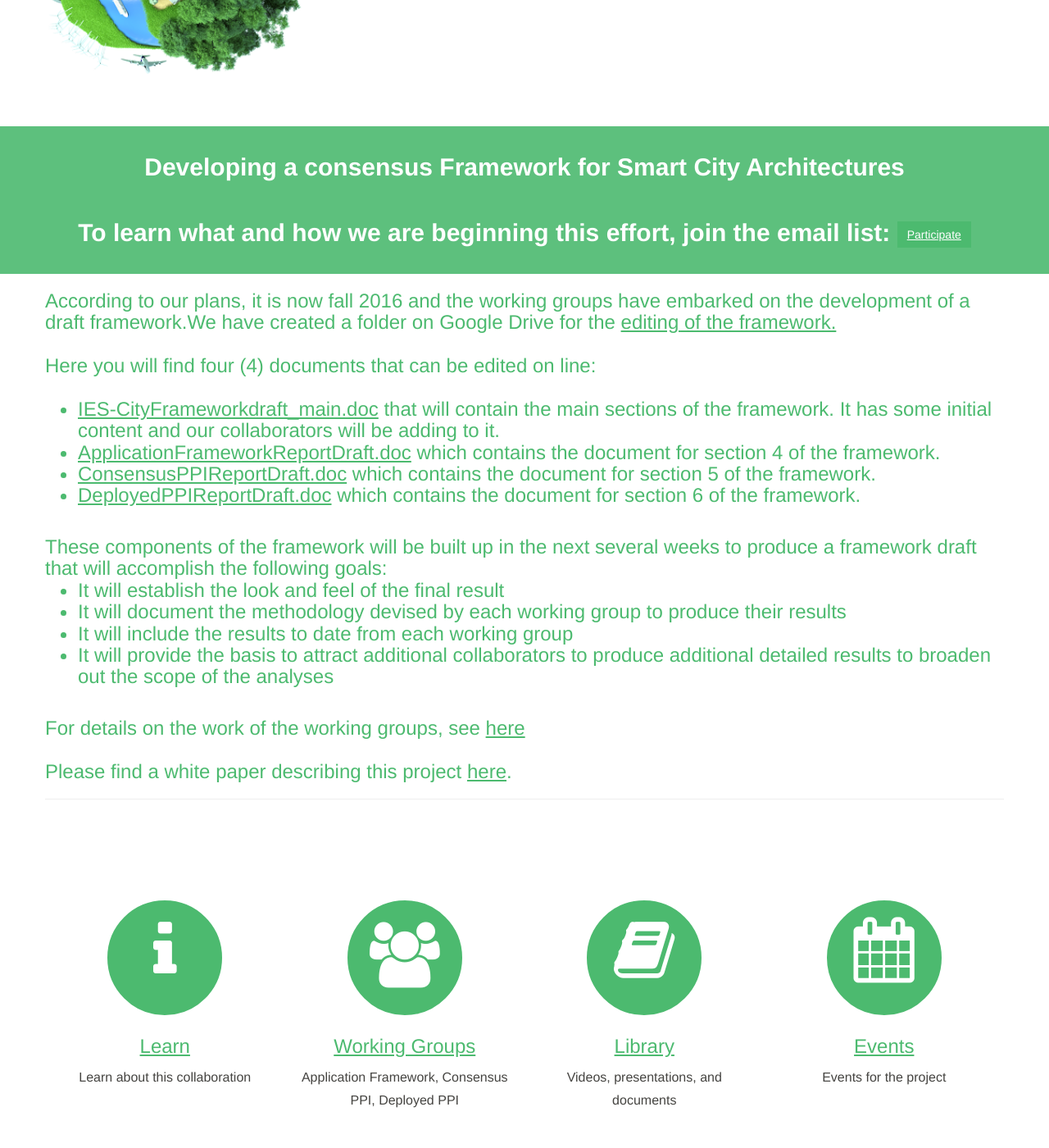
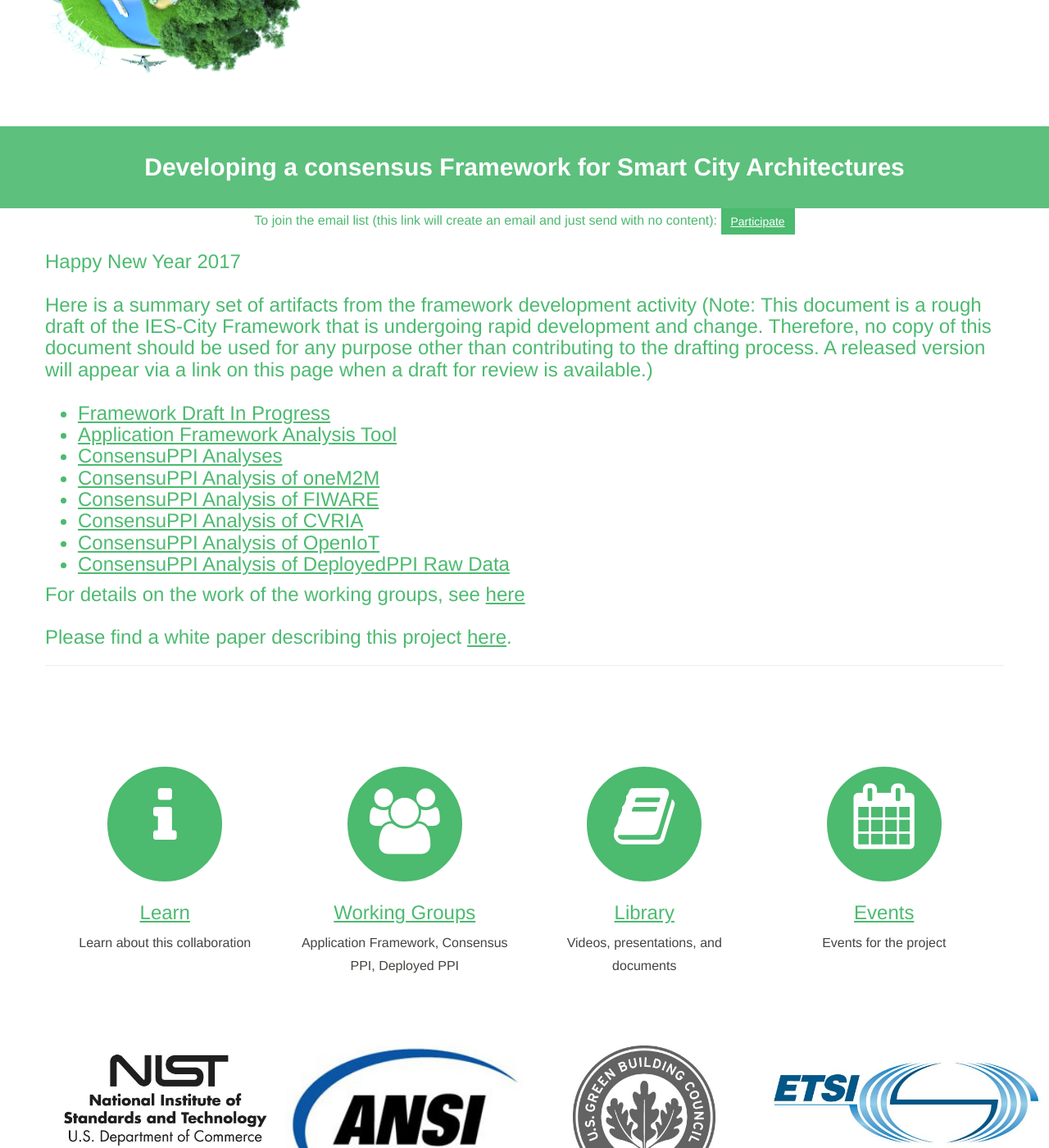
Before and after one commit to usnistgov/smartcitiesarchitecture, a Jekyll site: the page built from index.html, in a window 1280 px wide and 1400 px high, scrolled down 543 px. Shown: the whole window at 82% size. Built offline with Jekyll 4.4.1, drawn with Linux system fonts in a browser that asks for light colours.

Commit message:
added new index page for new year

```diff
--- a/index.html
+++ b/index.html
@@ -14,33 +14,28 @@
 	</div>
 			<!--<h1 style="color:black;">International Technical Working Group on IoT-Enabled Smart City Framework</h1>
     <img class="logo" src="{{ site.baseurl }}/assets/smartcitiesarchitecture.png" alt="SmartCities Architectures">-->
-			<h2>Developing a consensus Framework for Smart City Architectures<br/>
-			To learn what and how we are beginning this effort, join the email list: <a href="mailto:smartcitiesarchitecture-join@nist.gov?subject=subscribe&#038;" class="btn btn-primary">Participate</a></h2>
+			<h2>Developing a consensus Framework for Smart City Architectures<br/></h2>
+			To join the email list (this link will create an email and just send with no content): <a href="mailto:smartcitiesarchitecture-join@nist.gov?subject=subscribe&#038;" class="btn btn-primary">Participate</a>
 
 <section class="home" id="#home-news">
 	<div class="section-container">
 		<div class="section-content">
 			<!-- NEWS Banner insert -->
 			<h3 style="text-align:left">
+			Happy New Year 2017 <br/><br/>
 
-			According to our plans, it is now fall 2016 and the working groups have embarked on the development of a draft framework.We have created a folder on Google Drive for the <a href="https://drive.google.com/open?id=0B6QwLIYJjhJqbVQ2bVdLa2k0VWc">editing of the framework.</a><br/>
-			<br/>
-			Here you will find four (4) documents that can be edited on line: <br/><br/>
+			Here is a summary set of artifacts from the framework development activity (Note: This document is a rough draft of the IES-City Framework that is undergoing rapid development and change. Therefore, no copy of this document should be used for any purpose other than contributing to the drafting process. A released version will appear via a link on this page when a draft for review is available.)
+			<br/><br/>
 			<ul>
-			<li><a href="https://drive.google.com/open?id=14H6UZx809ZBIIWPak3AEHUeIn7mL_d60Zuh8xd2Gt1c">IES-CityFrameworkdraft_main.doc</a> that will contain the main sections of the framework. It has some initial content and our collaborators will be adding to it.</li>
-			<li><a href="https://drive.google.com/open?id=1dySwJJ0qqBq5fcs4il8Uc61e4yKKHfnllJO1FqkJV8M">ApplicationFrameworkReportDraft.doc</a> which contains the document for section 4 of the framework.</li>
-			<li><a href="https://drive.google.com/open?id=1b9NWjsfypOB-wo-fomvjKD9-kgZ72EEffyVFbO9OED4">ConsensusPPIReportDraft.doc</a> which contains the document for section 5 of the framework.</li>
-			<li><a href="https://drive.google.com/open?id=1MHReUVkjRj_0JUqKWoYEizNRQ49rLjzs_L44BGaMh30">DeployedPPIReportDraft.doc</a> which contains the document for section 6 of the framework.</li>
+			<li><a href="https://s3.amazonaws.com/nist-sgcps/smartcityframework/ies-city_framework/IES-CityFrameworkdraft.docx">Framework Draft In Progress</a></li>
+			<li><a href="https://s3.amazonaws.com/nist-sgcps/smartcityframework/ies-city_framework/TechnicalArtifacts/ApplicationFramework_BreadthAssessmentTool.xlsm">Application Framework Analysis Tool</a></li>
+			<li><a href="https://s3.amazonaws.com/nist-sgcps/smartcityframework/ies-city_framework/TechnicalArtifacts/ConsensuPPIAnalysis_Comparison.xlsm">ConsensuPPI Analyses</a></li>
+			<li><a href="https://s3.amazonaws.com/nist-sgcps/smartcityframework/ies-city_framework/TechnicalArtifacts/ConsensuPPIAnalysis_oneM2M.xlsm">ConsensuPPI Analysis of oneM2M</a></li>
+			<li><a href="https://s3.amazonaws.com/nist-sgcps/smartcityframework/ies-city_framework/TechnicalArtifacts/ConsensuPPIAnalysis_FIWARE.xlsm">ConsensuPPI Analysis of FIWARE</a></li>
+			<li><a href="https://s3.amazonaws.com/nist-sgcps/smartcityframework/ies-city_framework/TechnicalArtifacts/ConsensuPPIAnalysis_CVRIA.xlsm">ConsensuPPI Analysis of CVRIA</a></li>
+			<li><a href="https://s3.amazonaws.com/nist-sgcps/smartcityframework/ies-city_framework/TechnicalArtifacts/ConsensuPPIAnalysis_OpenIoT.xlsm">ConsensuPPI Analysis of OpenIoT</a></li>
+			<li><a href="https://s3.amazonaws.com/nist-sgcps/smartcityframework/ies-city_framework/TechnicalArtifacts/DeployedPPI_InputData.xlsx">ConsensuPPI Analysis of DeployedPPI Raw Data</a></li>
 			</ul>
-			<br/>
-			These components of the framework will be built up in the next several weeks to produce a framework draft that will accomplish the following goals:<br/>
-			<ul>
-			<li>It will establish the look and feel of the final result</li>
-			<li>It will document the methodology devised by each working group to produce their results</li>
-			<li>It will include the results to date from each working group</li>
-			<li>It will provide the basis to attract additional collaborators to produce additional detailed results to broaden out the scope of the analyses</li>
-			</ul>
-			<br/>
 
 			For details on the work of the working groups, see <a href="{{ site.baseurl }}/community/.">here</a><br/><br/>
 
@@ -48,7 +43,7 @@
 
 			</h3>
 			<!-- End Banner insert -->
-							<hr />
+			<hr />
 		</div>
 	</div>
 </section>
```
Also changed, not shown: library/index.md (+1 -1 lines).
